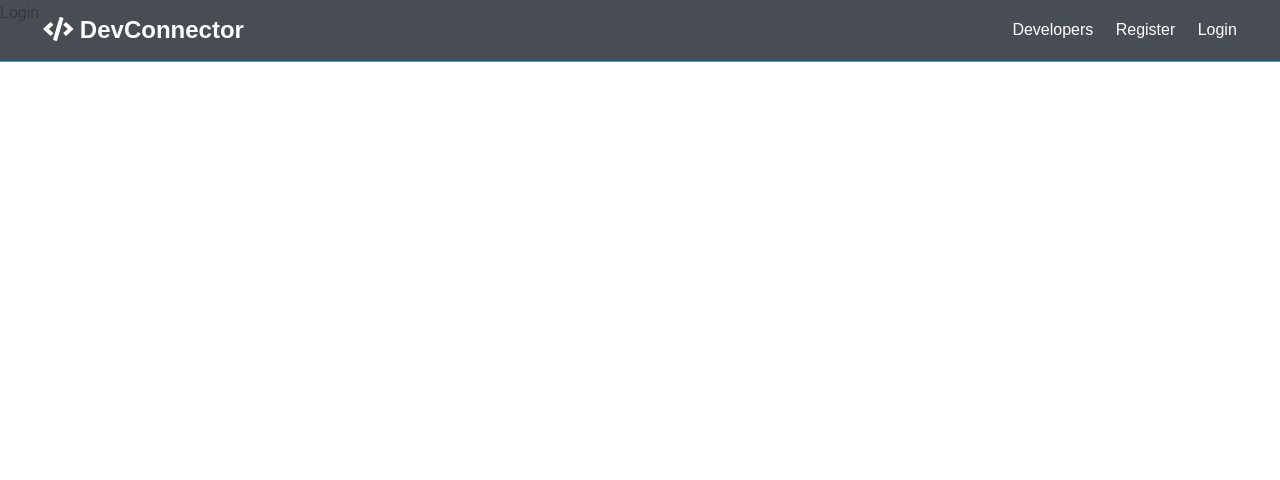
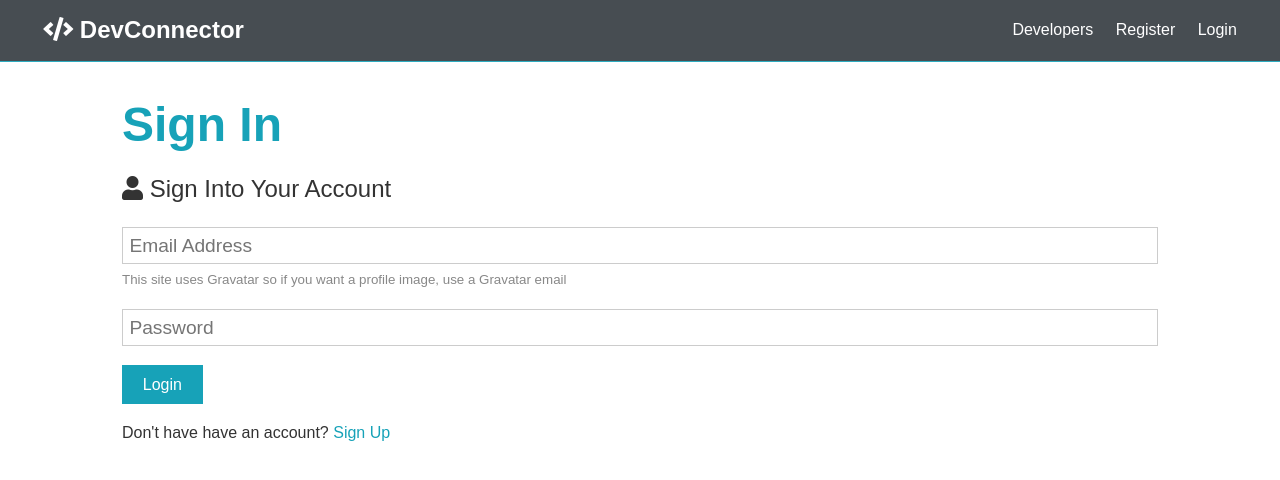
Before and after one commit to Salim255/Travicio-backEnd, a React (Create React App) app in the folder client/: page /login in a window 1280 px wide. Shown: the top 480 px of the page. Built offline with nearby package versions, Linux system fonts and the light colour scheme.

Commit message:
Request Example & Login Form

```diff
--- a/client/package.json
+++ b/client/package.json
@@ -43,5 +43,5 @@
       "last 1 safari version"
     ]
   },
-  "proxy": "http://localhost:600"
+  "proxy": "http://localhost:6000"
 }
--- a/client/src/components/auth/Login.js
+++ b/client/src/components/auth/Login.js
@@ -1,11 +1,59 @@
-import React from 'react'
+import React, { Fragment, useState } from 'react'
+import { Link } from 'react-router-dom';
 
 
 const Login = () => {
+    const [formData, setFormData] = useState({
+        email:'',
+        password:''
+    });
+
+    const { email, password } = formData;
+
+    const onChange = e => setFormData({...formData, [e.target.name]: e.target.value });
+
+    const onSubmit = async (e) => {
+        e.preventDefault();
+        console.log("Success");
+
+    }
+
     return (
-        <div>
-            Login
-        </div>
+    <Fragment>
+        <section className="container">
+            <h1 className="large text-primary">Sign In</h1>
+            <p className="lead"><i className="fas fa-user"></i> Sign Into Your Account</p>
+            <form className="form" action="create-profile.html" onSubmit={e => onSubmit(e)}>
+                <div className="form-group">
+
+                </div>
+                <div className="form-group">
+                <input type="email" placeholder="Email Address" name="email" value={email} onChange={e => onChange(e)} required />
+                <small className="form-text"
+                    >This site uses Gravatar so if you want a profile image, use a
+                    Gravatar email</small
+                >
+                </div>
+                <div className="form-group">
+                <input
+                    type="password"
+                    placeholder="Password"
+                    name="password"
+                    minLength="6"
+                    value={password} onChange={e => onChange(e)}
+                    required
+                />
+                </div>
+                <div className="form-group">
+
+                </div>
+                <input type="submit" className="btn btn-primary" value="Login" />
+            </form>
+            <p className="my-1">
+                Don't have  have an account? <Link to="/register">Sign Up</Link>
+            </p>
+        </section>
+    </Fragment>
     )
 }
 
--- a/client/src/components/auth/Register.js
+++ b/client/src/components/auth/Register.js
@@ -1,4 +1,5 @@
 import React, { Fragment, useState } from 'react'
+import { Link } from 'react-router-dom';
 
 
 const Register = () => {
@@ -12,12 +13,13 @@
     const {name, email, password, password2} = formData;
 
     const onChange = e => setFormData({...formData, [e.target.name]: e.target.value });
-    const onSubmit = (e) => {
+    const onSubmit = async (e) => {
         e.preventDefault();
         if(password !== password2){
              console.log('Password do not match');
         }else{
-            console.log(formData);
+
+            console.log("Success");
         }
     }
 
@@ -61,7 +63,7 @@
                 <input type="submit" className="btn btn-primary" value="Register" />
             </form>
             <p className="my-1">
-                Already have an account? <a href="login.html">Sign In</a>
+                Already have an account? <Link to="/login">Sign In</Link>
             </p>
         </section>
     </Fragment>
```
Also changed, not shown: 1 other file (tests, documents, lock files or other folders).
